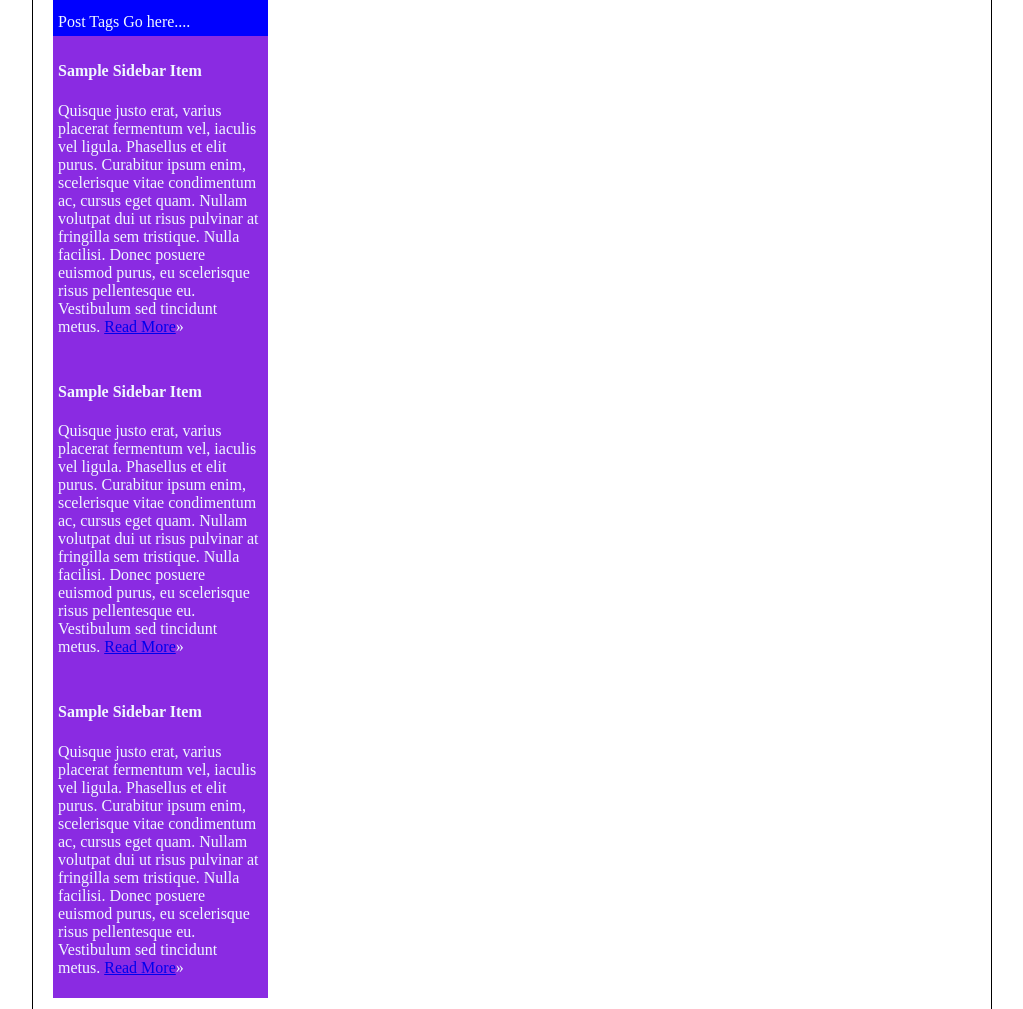
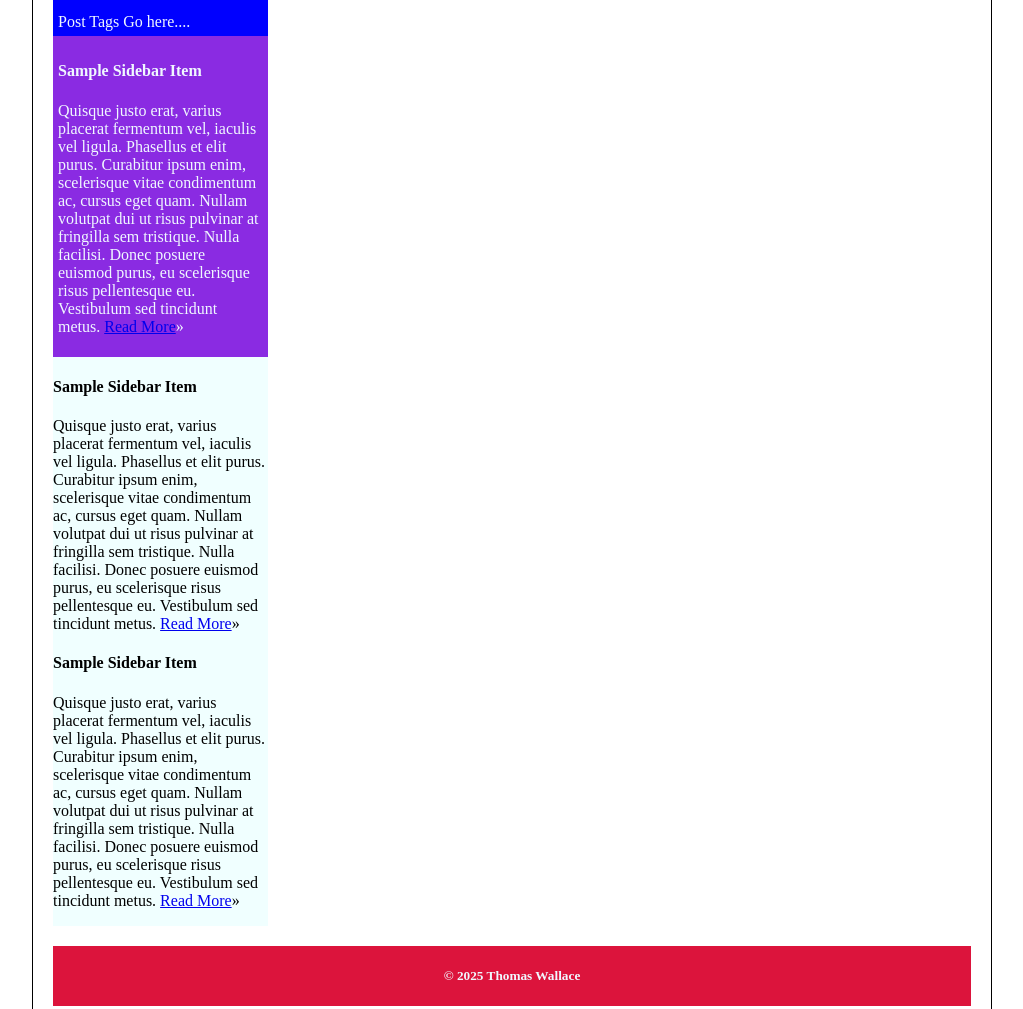
Before and after one commit to Madrosey13/mobile-web, a plain HTML site: page css-grid-exercise/index.html in a window 1280 px wide. Shown: the part 892-1901 px from the top of the page, without its empty margins (128-1151 px from the left). Drawn offline with Linux system fonts and the light colour scheme.

Commit message:
I hate CSS Grid

```diff
--- a/css-grid-exercise/assets/css/style.css
+++ b/css-grid-exercise/assets/css/style.css
@@ -21,7 +21,7 @@ main{
     display:grid;
     border:1px solid #000;
     margin:auto;
-    grid-template-columns:repeat(4,[col-] 215fr);
+    grid-template-columns:repeat(4,215fr);
     grid-template-rows:auto;
     grid-gap:20px;
     padding:20px;
@@ -54,7 +54,7 @@ article.post a{
   color:aliceblue;
 }
 
-article.widget-1, article.widget-2, article.widget-3{
+article.widget-1{
   color:aliceblue;
   background-color:blueviolet;
   padding:5px;
```
